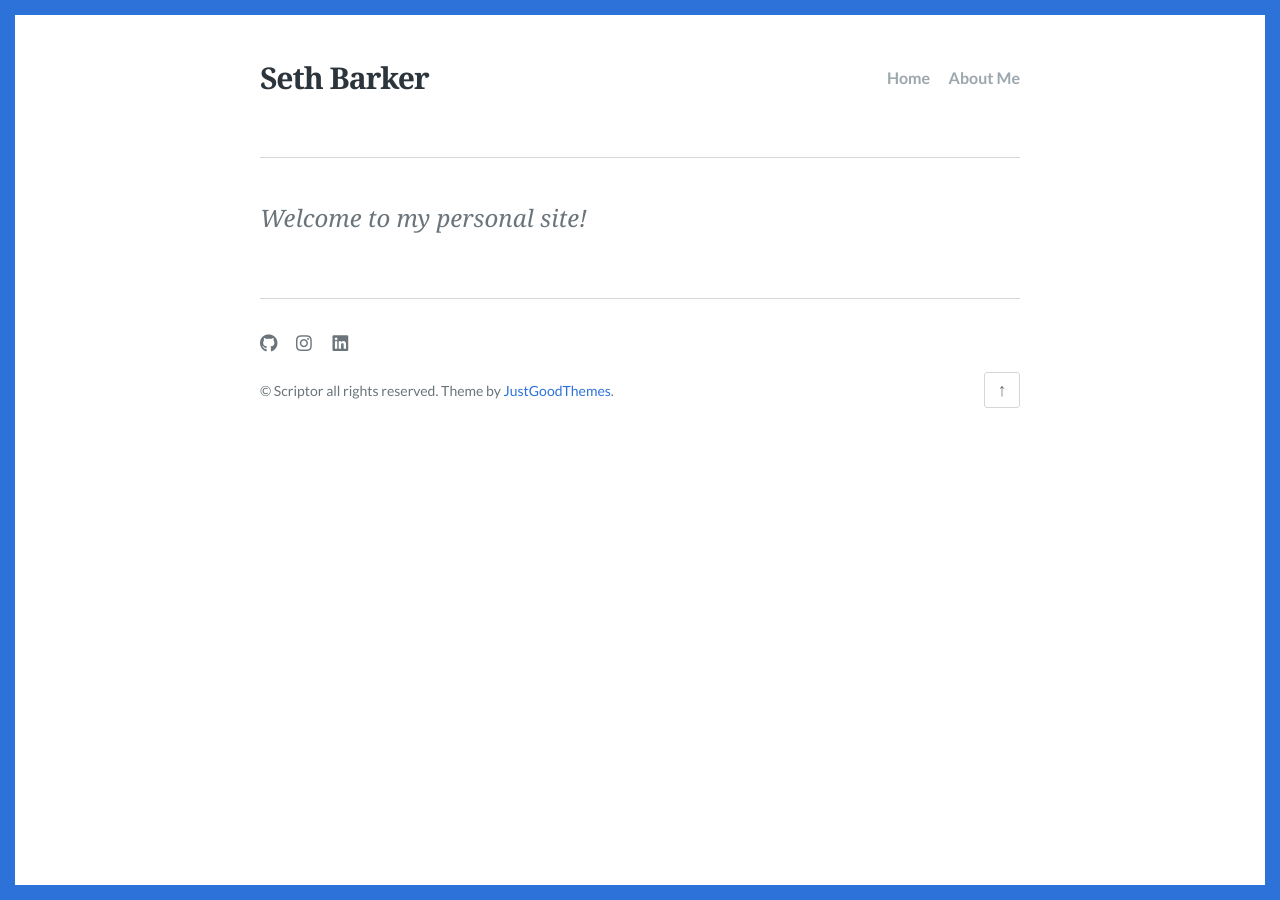
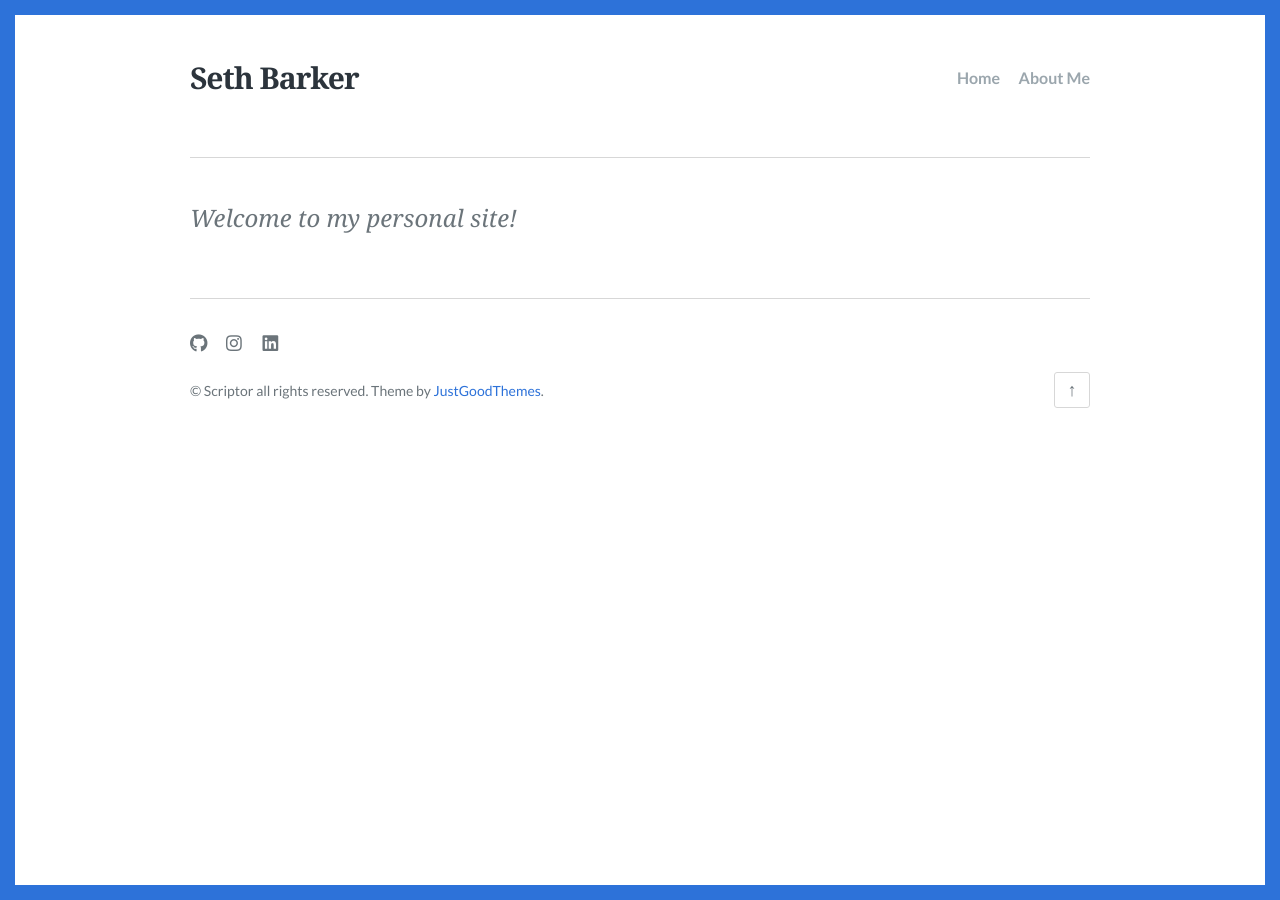
Before and after one commit to sethbarker/sethbarker.github.io, a Jekyll site: the page built from index.html, in a window 1280 px wide. Built offline with Jekyll 4.4.1, drawn with Linux system fonts in a browser that asks for light colours; some web fonts are replaced; the list of posts is cut into pages by our own code.

Commit message:
Update _structure.scss

```diff
--- a/_sass/_structure.scss
+++ b/_sass/_structure.scss
@@ -4,5 +4,5 @@
 
 .inner {
   margin: 0 auto;
-  max-width: 760px;
+  max-width: 900px;
 }
```
